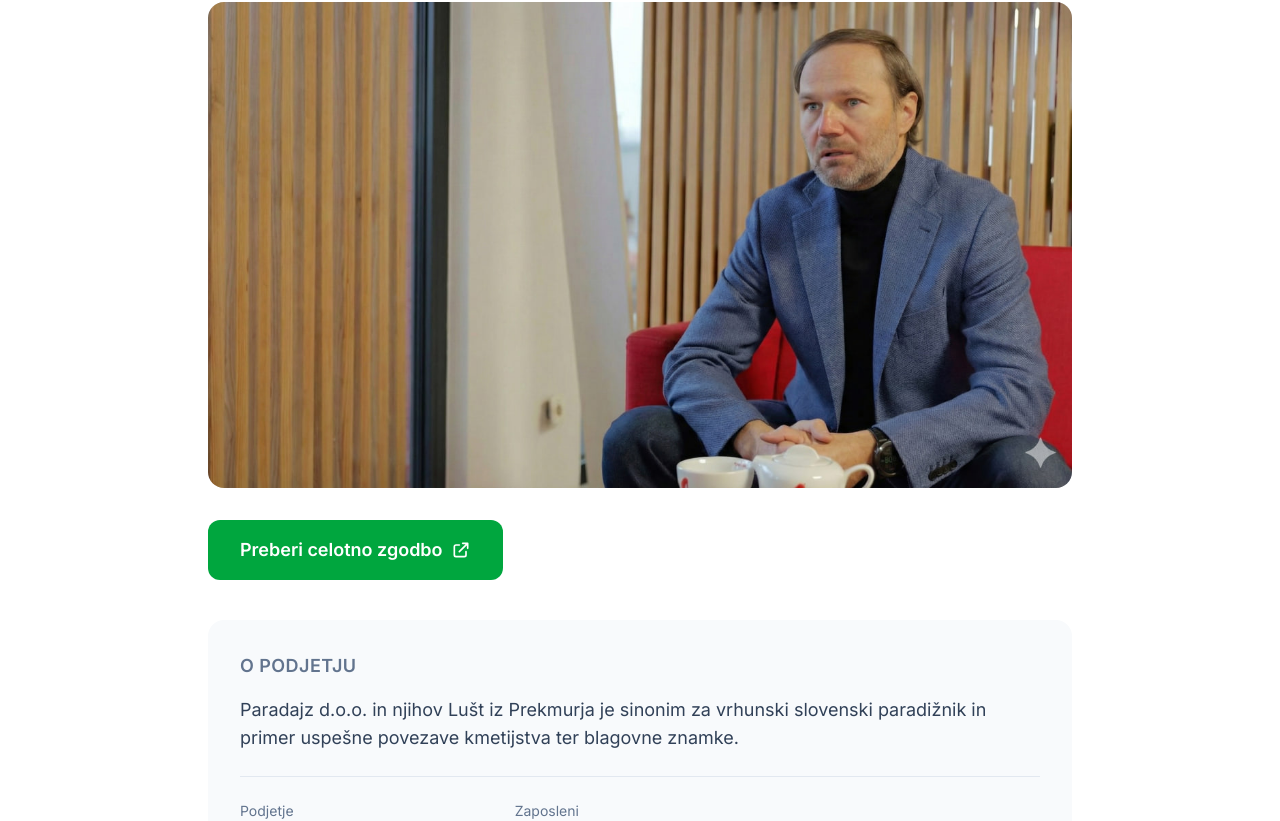
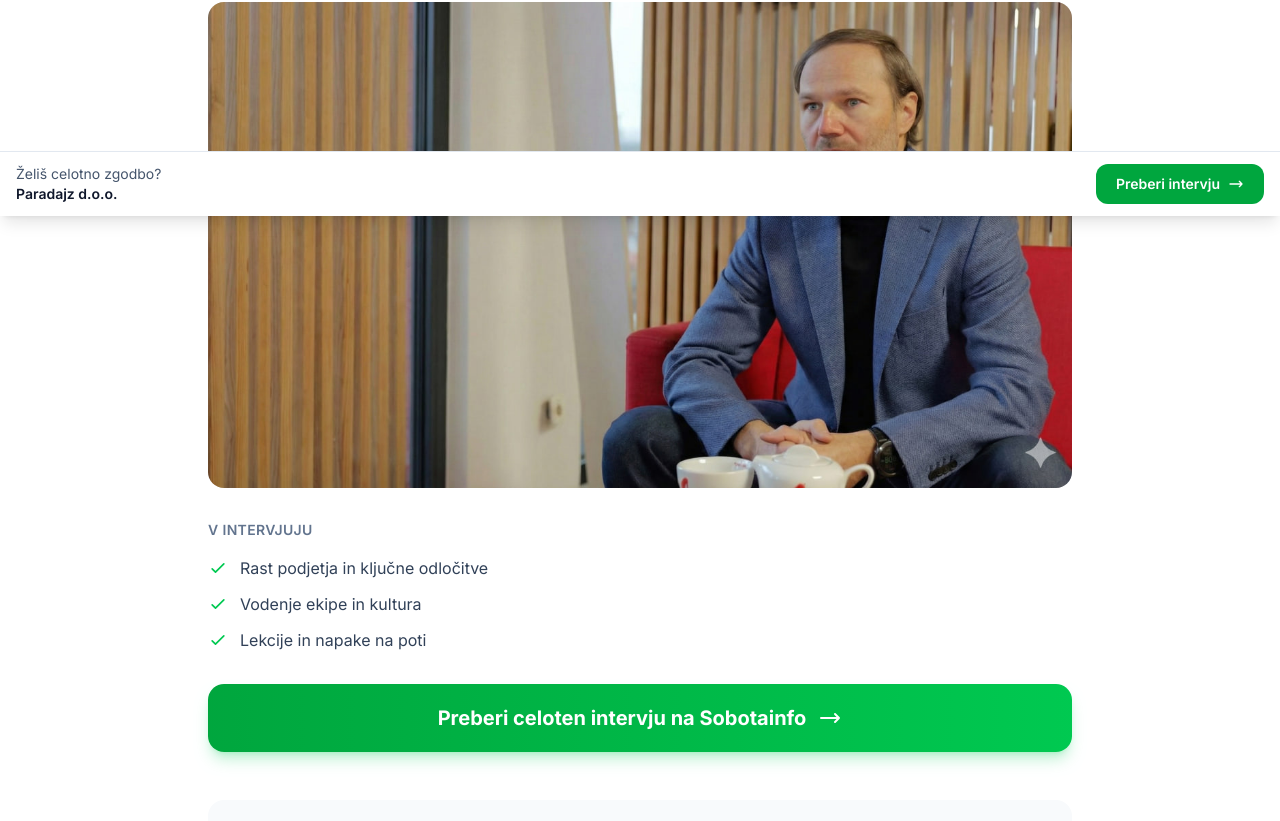
Before and after one commit to dan-auerbach/podjetno, a Next.js app: page /podjetniki/kristjan-magdic-lust-murska-sobota in a window 1280 px wide. Shown: the part 584-1405 px from the top of the page. Built offline with nearby package versions, Linux system fonts and the light colour scheme.

Commit message:
Posodobitev podatkov 3

```diff
--- a/src/app/podjetniki/[id]/page.tsx
+++ b/src/app/podjetniki/[id]/page.tsx
@@ -2,8 +2,9 @@ import { Metadata } from 'next';
 import { notFound } from 'next/navigation';
 import Image from 'next/image';
 import Link from 'next/link';
-import { getStories, getStoryById, addUtmParams, formatDate } from '@/lib/data';
+import { getStories, getStoryById, getSponsors, addUtmParams, formatDate } from '@/lib/data';
 import { PORTAL_NAMES } from '@/types';
+import { SponsorsSection } from '@/components';
 
 interface PageProps {
   params: Promise<{ id: string }>;
@@ -65,13 +66,24 @@ export async function generateMetadata({ params }: PageProps): Promise<Metadata>
 export default async function EntrepreneurPage({ params }: PageProps) {
   const { id } = await params;
   const story = getStoryById(id);
+  const sponsors = getSponsors();
 
   if (!story) {
     notFound();
   }
 
+  const portalName = PORTAL_NAMES[story.portal] || story.portal;
+
+  // Generic highlights
+  const highlights = [
+    'Rast podjetja in ključne odločitve',
+    'Vodenje ekipe in kultura',
+    'Lekcije in napake na poti',
+  ];
+
   return (
-    <article className="py-12 md:py-20">
+    <>
+      <article className="py-12 md:py-20 pb-32">
         <div className="container mx-auto px-4 max-w-4xl">
           {/* Back link */}
           <Link
@@ -105,9 +117,7 @@ export default async function EntrepreneurPage({ params }: PageProps) {
 
             {/* Meta */}
             <div className="flex flex-wrap items-center gap-2 text-sm text-slate-500 mb-4">
-            <span className="font-medium text-slate-700">
-              {PORTAL_NAMES[story.portal] || story.portal}
-            </span>
+              <span className="font-medium text-slate-700">{portalName}</span>
               <span>•</span>
               <span>{story.region}</span>
               <span>•</span>
@@ -137,17 +147,16 @@ export default async function EntrepreneurPage({ params }: PageProps) {
             </div>
           )}
 
-        {/* CTA */}
-        <div className="mb-10">
-          <a
-            href={addUtmParams(story.url)}
-            target="_blank"
-            rel="noopener noreferrer"
-            className="inline-flex items-center justify-center w-full md:w-auto px-8 py-4 bg-green-600 hover:bg-green-700 text-white font-semibold rounded-xl transition-colors gap-2 text-lg"
-          >
-            Preberi celotno zgodbo
+          {/* Highlights */}
+          <section className="mb-8">
+            <h2 className="text-sm font-semibold text-slate-500 uppercase tracking-wide mb-4">
+              V intervjuju
+            </h2>
+            <ul className="space-y-3">
+              {highlights.map((highlight, index) => (
+                <li key={index} className="flex items-start gap-3">
                   <svg
-              className="w-5 h-5"
+                    className="w-5 h-5 text-green-500 flex-shrink-0 mt-0.5"
                     fill="none"
                     stroke="currentColor"
                     viewBox="0 0 24 24"
@@ -156,7 +165,35 @@ export default async function EntrepreneurPage({ params }: PageProps) {
                       strokeLinecap="round"
                       strokeLinejoin="round"
                       strokeWidth={2}
-                d="M10 6H6a2 2 0 00-2 2v10a2 2 0 002 2h10a2 2 0 002-2v-4M14 4h6m0 0v6m0-6L10 14"
+                      d="M5 13l4 4L19 7"
+                    />
+                  </svg>
+                  <span className="text-slate-700">{highlight}</span>
+                </li>
+              ))}
+            </ul>
+          </section>
+
+          {/* Primary CTA */}
+          <div className="mb-12">
+            <a
+              href={story.url}
+              target="_blank"
+              rel="noopener noreferrer"
+              className="inline-flex items-center justify-center w-full px-8 py-5 bg-gradient-to-r from-green-600 to-green-500 hover:from-green-700 hover:to-green-600 text-white font-bold rounded-2xl transition-all duration-300 gap-3 text-lg md:text-xl shadow-lg shadow-green-500/25 hover:shadow-xl hover:shadow-green-500/30"
+            >
+              Preberi celoten intervju na {portalName}
+              <svg
+                className="w-6 h-6"
+                fill="none"
+                stroke="currentColor"
+                viewBox="0 0 24 24"
+              >
+                <path
+                  strokeLinecap="round"
+                  strokeLinejoin="round"
+                  strokeWidth={2}
+                  d="M17 8l4 4m0 0l-4 4m4-4H3"
                 />
               </svg>
             </a>
@@ -269,5 +306,42 @@ export default async function EntrepreneurPage({ params }: PageProps) {
           </section>
         </div>
       </article>
+
+      {/* Sponsors Section */}
+      <SponsorsSection sponsors={sponsors} />
+
+      {/* Sticky Bottom CTA Bar */}
+      <div className="fixed bottom-0 left-0 right-0 z-40 bg-white border-t border-slate-200 shadow-lg">
+        <div className="container mx-auto px-4 py-3">
+          <div className="flex items-center justify-between gap-4">
+            <div className="flex-1 min-w-0">
+              <p className="text-sm text-slate-600 hidden sm:block">Želiš celotno zgodbo?</p>
+              <p className="text-sm font-semibold text-slate-900 truncate">{story.companyName}</p>
+            </div>
+            <a
+              href={story.url}
+              target="_blank"
+              rel="noopener noreferrer"
+              className="flex-shrink-0 inline-flex items-center justify-center px-5 py-2.5 bg-green-600 hover:bg-green-700 text-white font-semibold rounded-xl transition-colors gap-2 text-sm"
+            >
+              Preberi intervju
+              <svg
+                className="w-4 h-4"
+                fill="none"
+                stroke="currentColor"
+                viewBox="0 0 24 24"
+              >
+                <path
+                  strokeLinecap="round"
+                  strokeLinejoin="round"
+                  strokeWidth={2}
+                  d="M17 8l4 4m0 0l-4 4m4-4H3"
+                />
+              </svg>
+            </a>
+          </div>
+        </div>
+      </div>
+    </>
   );
 }
```
Lines whose indentation alone changed are shown as unchanged.
